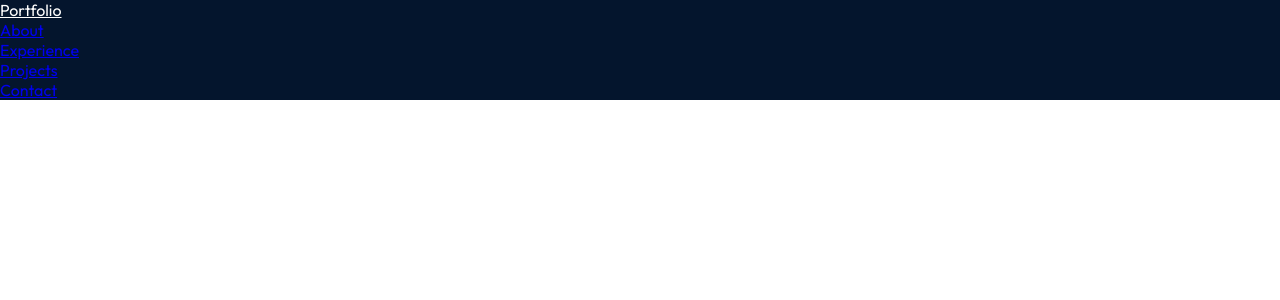
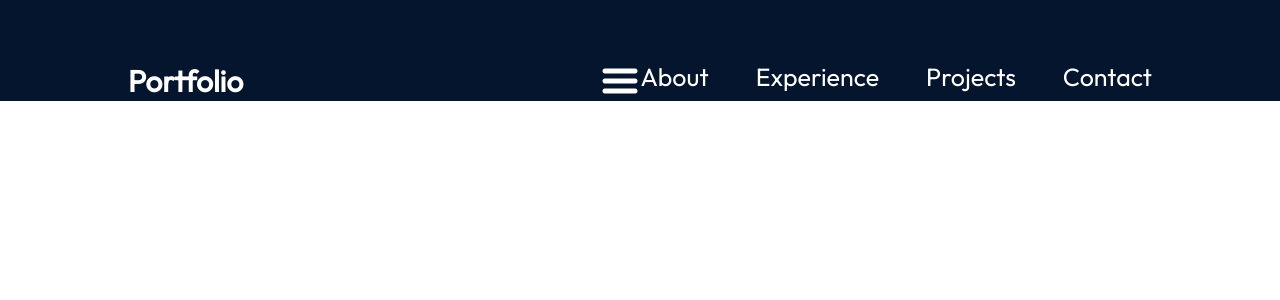
Before and after one commit to vinit-jpl/portfolio-website, a React (Vite) app: page / in a window 1280 px wide. Shown: the top 300 px of the page. Built offline with nearby package versions, Linux system fonts and the light colour scheme.

Commit message:
navbar completed

```diff
--- a/src/components/Navbar/Navbar.jsx
+++ b/src/components/Navbar/Navbar.jsx
@@ -1,11 +1,26 @@
-import React from "react";
+import React, { useState } from "react";
+import { getImageUrl } from "../../utils";
 import styles from "./Navbar.module.css"
+
+
 export const Navbar = () => {
-    return(
-        <nav className={styles.Navbar}>
+    const [menuOpen, setMenuOpen] = useState(false)
+    return (
+        <nav className={styles.navbar}>
             <a className={styles.title} href="/">Portfolio</a>
             <div className={styles.menu}>
-                <ul className={styles.menuList}>
+                <img className={styles.menuBtn}
+                    src={
+                        menuOpen
+                        ? getImageUrl("nav/closeIcon.png")
+                        : getImageUrl("nav/menuIcon.png")
+                    }
+                    alt="menu-btn"
+                    onClick={ () => setMenuOpen(!menuOpen)}
+                 />
+                <ul className={`${styles.menuList} ${menuOpen && styles.menuOpen}`}
+                    onClick={ () => setMenuOpen(false)}
+                >
                     <li><a href="#about">About</a></li>
                     <li><a href="#experience">Experience</a></li>
                     <li><a href="#projects">Projects</a></li>
--- a/src/components/Navbar/Navbar.module.css
+++ b/src/components/Navbar/Navbar.module.css
@@ -1,3 +1,76 @@
+@import "../../vars.css";
+
+.navbar{
+    display: flex;
+    justify-content: space-between;
+    align-items: center;
+    position: relative;
+    padding-top: 61px;
+    z-index: 2;
+    margin: 0 10%;
+}
+
 .title{
-    color: white;
+    font-size: 30px;
+    font-weight: 600;
+    text-decoration: none;
+    color: var(--color-text);
 }
+
+.menu{
+    display: flex;
+}
+
+.menuList{
+    display: flex;
+    gap: 47px;
+    list-style: none;
+}
+
+.menuList a{
+    text-decoration: none;
+    font-size: 25px;
+    color: var(--color-text);
+
+}
+
+@media screen and (max-width: 830px) {
+
+    .navbar {
+        flex-direction: column;
+        align-items: flex-start;
+    }
+
+    .menu {
+        position: absolute;
+        right: 0;
+        margin-right: 10%;
+        flex-direction: column;
+        align-items: flex-end;
+        gap: 11px;
+        z-index: 3;
+    }
+
+    .menuBtn{
+        display: block;
+        cursor: pointer;
+    }
+
+    .menuList{
+        flex-direction: column;
+        display: none;
+        align-items: center;
+        gap: 13px;
+        border-radius: 10px;
+        background: rgb(25, 55, 109);
+        background: linear-gradient(0deg, rgba(25, 35, 109, 0.2) 0%, rgba(25, 55, 109, 1) 100%);
+        padding: 24px 33px;
+        box-shadow: 0 0 4px 0 rgba(0, 0, 0, 0.25);
+    }
+
+    .menuOpen {
+        display: flex;
+        z-index: 1;
+    }
+
+}
--- a/src/utils.js
+++ b/src/utils.js
@@ -1,5 +1,5 @@
 export const getImageUrl = (path) => {
-    newUrl =  new URL (`assets/${path}`, import.meta.url).href;
-    console.log(newUrl);
+    const newUrl =  new URL (`/assets/${path}`, import.meta.url).href;
+    // console.log(newUrl);
     return newUrl;
 }
```
